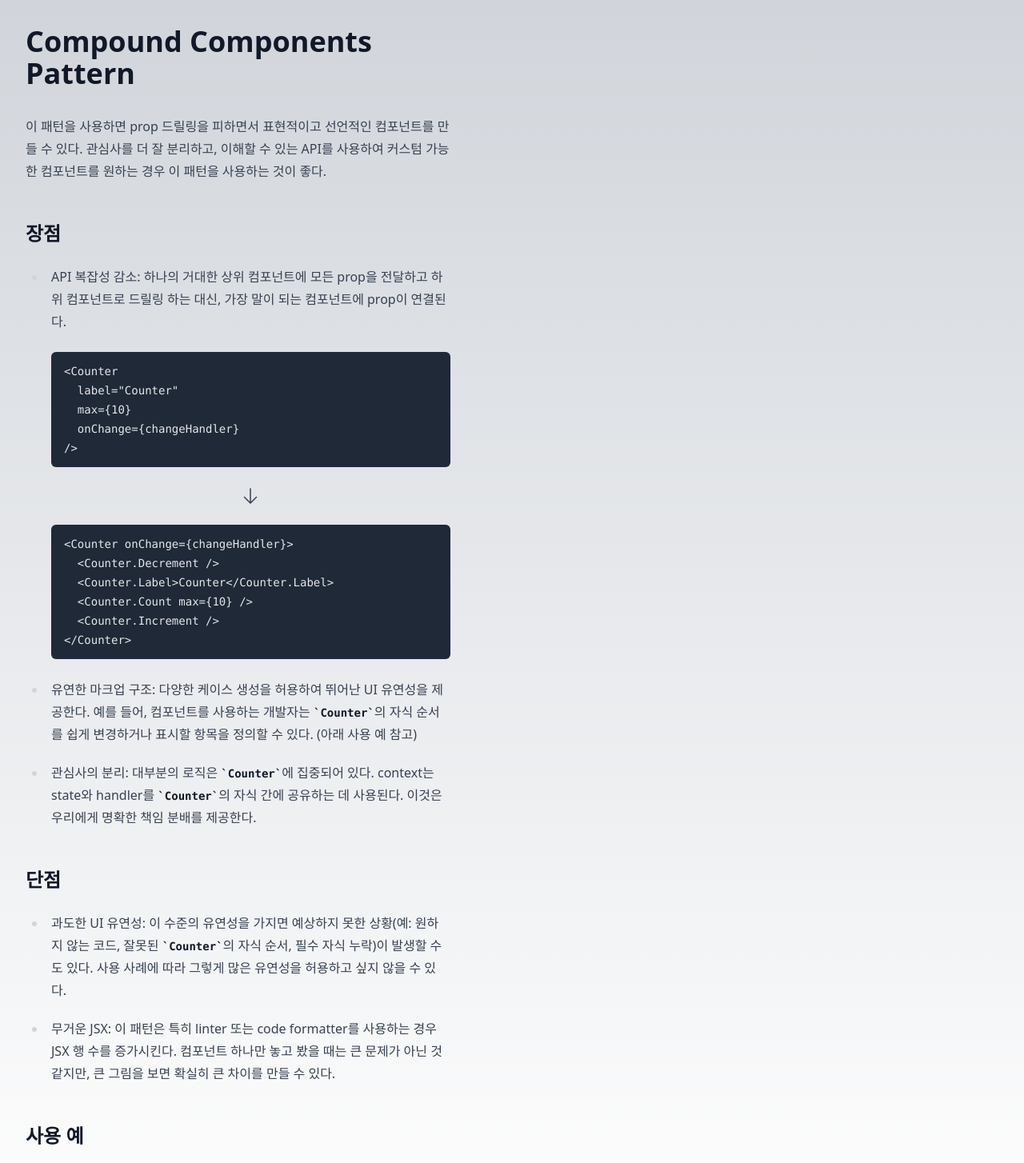
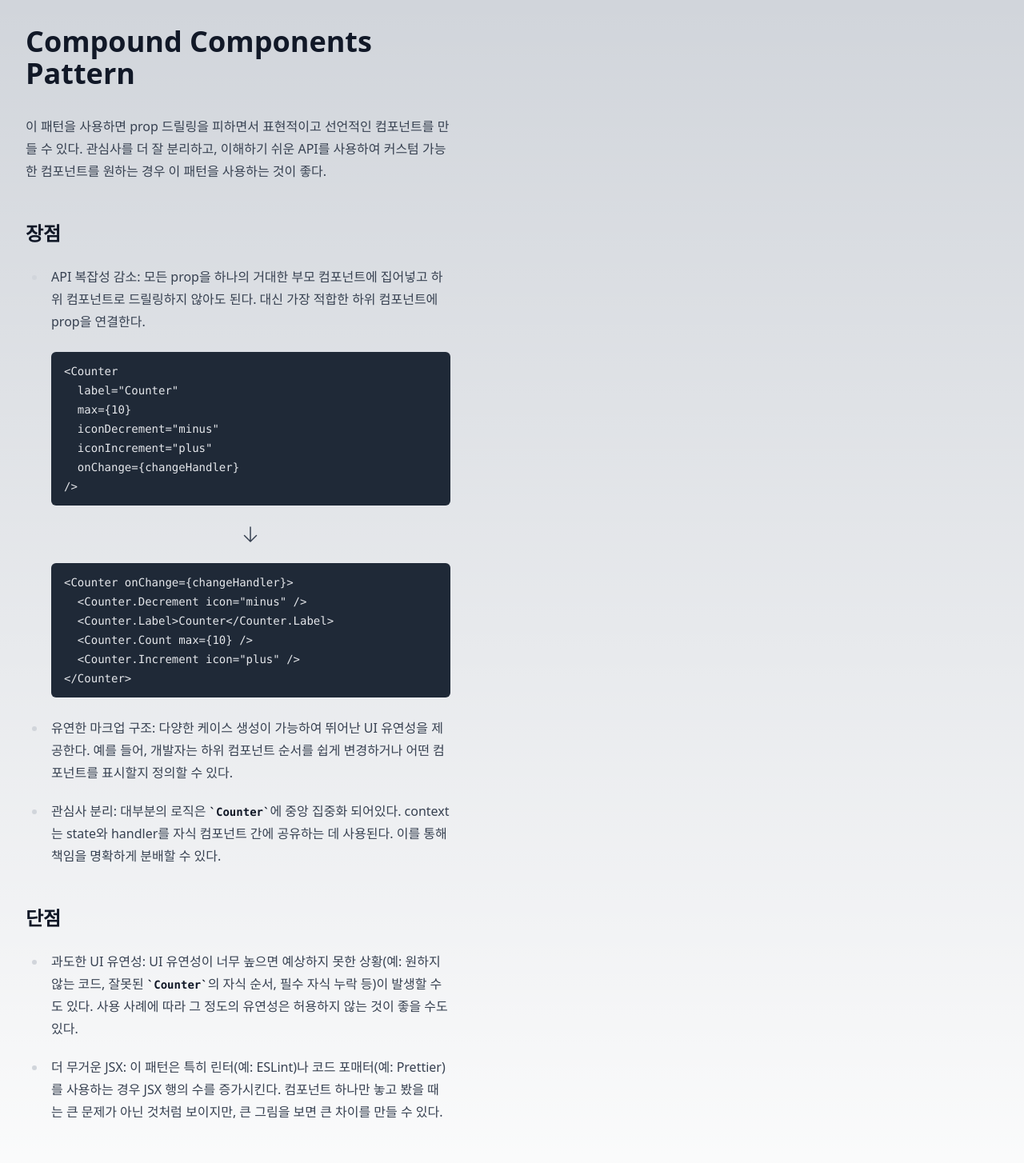
Before and after one commit to ony3000-lab/research-and-development, a Next.js app: page /design-patterns/compound-components in a window 1280 px wide. Shown: the top 1454 px of the page at 80% size. Built offline with nearby package versions, Linux system fonts and the light colour scheme.

Commit message:
docs: compound components pattern 페이지 수정

```diff
--- a/src/pages/design-patterns/compound-components.tsx
+++ b/src/pages/design-patterns/compound-components.tsx
@@ -11,8 +11,8 @@ export default function CompoundComponentsPattern() {
 
         <p>
           이 패턴을 사용하면 prop 드릴링을 피하면서 표현적이고 선언적인 컴포넌트를 만들 수 있다.
-          관심사를 더 잘 분리하고, 이해할 수 있는 API를 사용하여 커스텀 가능한 컴포넌트를 원하는
-          경우 이 패턴을 사용하는 것이 좋다.
+          관심사를 더 잘 분리하고, 이해하기 쉬운 API를 사용하여 커스텀 가능한 컴포넌트를 원하는 경우
+          이 패턴을 사용하는 것이 좋다.
         </p>
 
         <section>
@@ -21,14 +21,16 @@ export default function CompoundComponentsPattern() {
           <ul>
             <li>
               <p>
-                API 복잡성 감소: 하나의 거대한 상위 컴포넌트에 모든 prop을 전달하고 하위 컴포넌트로
-                드릴링 하는 대신, 가장 말이 되는 컴포넌트에 prop이 연결된다.
+                API 복잡성 감소: 모든 prop을 하나의 거대한 부모 컴포넌트에 집어넣고 하위 컴포넌트로
+                드릴링하지 않아도 된다. 대신 가장 적합한 하위 컴포넌트에 prop을 연결한다.
               </p>
               <pre>
                 {/* prettier-ignore */}
                 <code>{`<Counter
   label="Counter"
   max={10}
+  iconDecrement="minus"
+  iconIncrement="plus"
   onChange={changeHandler}
 />`}</code>
               </pre>
@@ -38,25 +40,25 @@ export default function CompoundComponentsPattern() {
               <pre>
                 {/* prettier-ignore */}
                 <code>{`<Counter onChange={changeHandler}>
-  <Counter.Decrement />
+  <Counter.Decrement icon="minus" />
   <Counter.Label>Counter</Counter.Label>
   <Counter.Count max={10} />
-  <Counter.Increment />
+  <Counter.Increment icon="plus" />
 </Counter>`}</code>
               </pre>
             </li>
             <li>
               <p>
-                유연한 마크업 구조: 다양한 케이스 생성을 허용하여 뛰어난 UI 유연성을 제공한다. 예를
-                들어, 컴포넌트를 사용하는 개발자는 <code>Counter</code>의 자식 순서를 쉽게
-                변경하거나 표시할 항목을 정의할 수 있다. (아래 사용 예 참고)
+                유연한 마크업 구조: 다양한 케이스 생성이 가능하여 뛰어난 UI 유연성을 제공한다. 예를
+                들어, 개발자는 하위 컴포넌트 순서를 쉽게 변경하거나 어떤 컴포넌트를 표시할지 정의할
+                수 있다.
               </p>
             </li>
             <li>
               <p>
-                관심사의 분리: 대부분의 로직은 <code>Counter</code>에 집중되어 있다. context는
-                state와 handler를 <code>Counter</code>의 자식 간에 공유하는 데 사용된다. 이것은
-                우리에게 명확한 책임 분배를 제공한다.
+                관심사 분리: 대부분의 로직은 <code>Counter</code>에 중앙 집중화 되어있다. context는
+                state와 handler를 자식 컴포넌트 간에 공유하는 데 사용된다. 이를 통해 책임을 명확하게
+                분배할 수 있다.
               </p>
             </li>
           </ul>
@@ -68,16 +70,16 @@ export default function CompoundComponentsPattern() {
           <ul>
             <li>
               <p>
-                과도한 UI 유연성: 이 수준의 유연성을 가지면 예상하지 못한 상황(예: 원하지 않는 코드,
-                잘못된 <code>Counter</code>의 자식 순서, 필수 자식 누락)이 발생할 수도 있다. 사용
-                사례에 따라 그렇게 많은 유연성을 허용하고 싶지 않을 수 있다.
+                과도한 UI 유연성: UI 유연성이 너무 높으면 예상하지 못한 상황(예: 원하지 않는 코드,
+                잘못된 <code>Counter</code>의 자식 순서, 필수 자식 누락 등)이 발생할 수도 있다. 사용
+                사례에 따라 그 정도의 유연성은 허용하지 않는 것이 좋을 수도 있다.
               </p>
             </li>
             <li>
               <p>
-                무거운 JSX: 이 패턴은 특히 linter 또는 code formatter를 사용하는 경우 JSX 행 수를
-                증가시킨다. 컴포넌트 하나만 놓고 봤을 때는 큰 문제가 아닌 것 같지만, 큰 그림을 보면
-                확실히 큰 차이를 만들 수 있다.
+                더 무거운 JSX: 이 패턴은 특히 린터(예: ESLint)나 코드 포매터(예: Prettier)를
+                사용하는 경우 JSX 행의 수를 증가시킨다. 컴포넌트 하나만 놓고 봤을 때는 큰 문제가
+                아닌 것처럼 보이지만, 큰 그림을 보면 큰 차이를 만들 수 있다.
               </p>
             </li>
           </ul>
@@ -88,17 +90,17 @@ export default function CompoundComponentsPattern() {
 
           <div>
             <Counter onChange={(newCount) => console.log('count changed:', newCount)}>
-              <Counter.Decrement />
+              <Counter.Decrement icon="minus" />
               <Counter.Label>Counter</Counter.Label>
               <Counter.Count max={10} />
-              <Counter.Increment />
+              <Counter.Increment icon="plus" />
             </Counter>
           </div>
 
           <div>
             <Counter onChange={(newCount) => console.log('count changed:', newCount)}>
-              <Counter.Decrement />
-              <Counter.Increment />
+              <Counter.Decrement icon="minus" />
+              <Counter.Increment icon="plus" />
               <Counter.Label>Counter</Counter.Label>
               <Counter.Count max={10} />
             </Counter>
@@ -106,8 +108,8 @@ export default function CompoundComponentsPattern() {
 
           <div>
             <Counter onChange={(newCount) => console.log('count changed:', newCount)}>
-              <Counter.Decrement />
-              <Counter.Increment />
+              <Counter.Decrement icon="minus" />
+              <Counter.Increment icon="plus" />
             </Counter>
           </div>
         </section>
```
